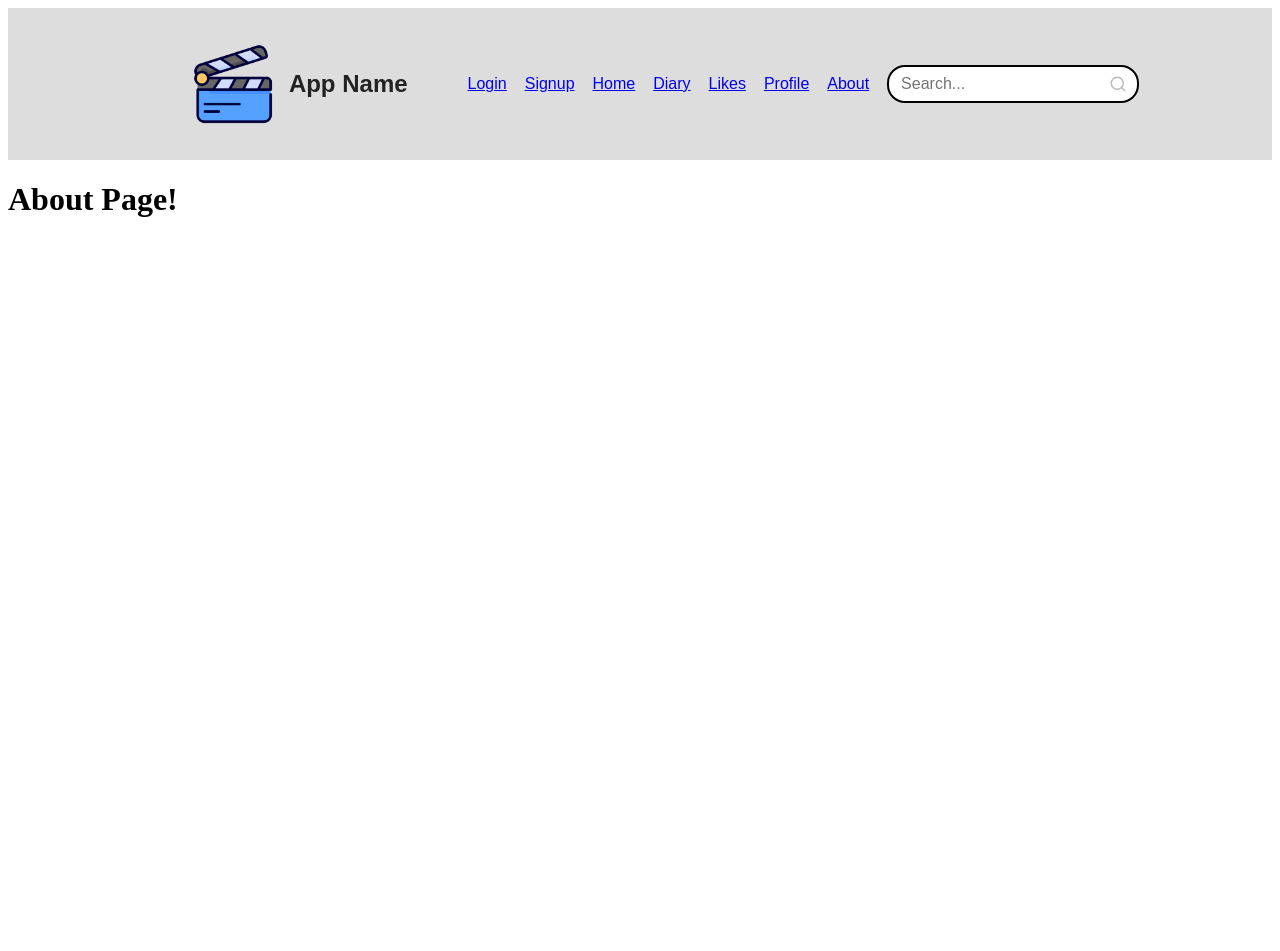
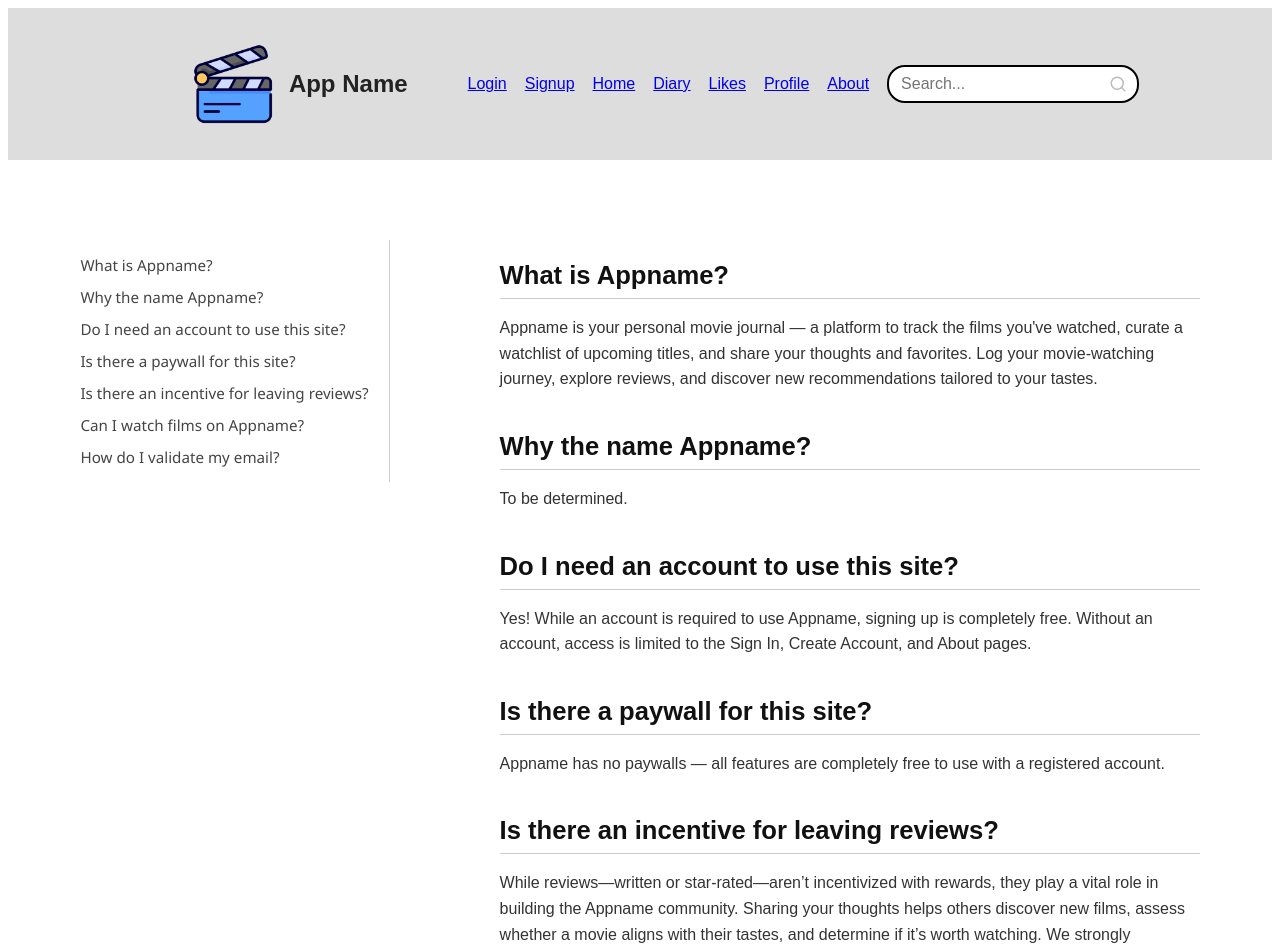
Before and after one commit to Krrithik/AppDev3390-FinalProject, a Vue app in the folder frontend/: page /about in a window 1280 px wide. Shown: the top 951 px of the page. Before the commit the page ends 800 px from the top, so only its background shows below. Built offline with nearby package versions, Linux system fonts and the light colour scheme; the HTML template or start-up script is replaced by a standard one.

Commit message:
Created the About Page UI, no functionality yet, and some categories are yet to be filled out due to finaliziation not being complete

```diff
--- a/frontend/src/views/AboutPage.vue
+++ b/frontend/src/views/AboutPage.vue
@@ -1,10 +1,148 @@
 <script setup>
+//NO FUNCTIONALITY YET
 </script>
 
 <template>
- <h1>About Page!</h1>
+    <div class="aboutLayout">
+
+        <!-- SIDEBAR -->
+        <aside class="sideBar">
+            <div class="sideBarContent">
+                <ul>
+                    <li>What is Appname?</li>
+                    <li>Why the name Appname?</li>
+                    <li>Do I need an account to use this site?</li>
+                    <li>Is there a paywall for this site?</li>
+                    <li>Is there an incentive for leaving reviews?</li>
+                    <li>Can I watch films on Appname?</li>
+                    <li>How do I validate my email?</li>
+                    <!-- ADD/REMOVE STUFF -->
+                </ul>
+            </div>
+        </aside>
+
+        <!-- ABOUT INFO STUFF -->
+        <main class="aboutMain">
+            <div class="block">
+                <h2>What is Appname?</h2>
+                <p>
+                    Appname is your personal movie journal — a platform to track the films you've watched, curate a
+                    watchlist of upcoming titles, and share your thoughts and favorites. Log your movie-watching
+                    journey, explore reviews, and discover new recommendations tailored to your tastes.
+                </p>
+            </div>
+
+            <div class="block">
+                <h2>Why the name Appname?</h2>
+                <p>
+                    To be determined.
+                </p>
+            </div>
+
+            <div class="block">
+                <h2>Do I need an account to use this site?</h2>
+                <p>
+                    Yes! While an account is required to use Appname, signing up is completely free. Without an account,
+                    access is limited to the Sign In, Create Account, and About pages.
+                </p>
+            </div>
+
+            <div class="block">
+                <h2>Is there a paywall for this site?</h2>
+                <p>
+                    Appname has no paywalls — all features are completely free to use with a registered account.
+                </p>
+            </div>
+
+            <div class="block">
+                <h2>Is there an incentive for leaving reviews? </h2>
+                <p>
+                    While reviews—written or star-rated—aren’t incentivized with rewards, they play a vital role in
+                    building the Appname community. Sharing your thoughts helps others discover new films, assess
+                    whether a movie aligns with their tastes, and determine if it’s worth watching. We strongly
+                    encourage all users to contribute reviews and ratings.
+                </p>
+            </div>
+
+            <div class="block">
+                <h2>Can I watch films on Appname?</h2>
+                <p>
+                    Appname is a platform for logging and sharing your movie experiences — it does not offer streaming
+                    or viewing of films. That said, it’s a great way to discover new titles, explore recommendations,
+                    and connect with fellow movie enthusiasts.
+                </p>
+            </div>
+
+            <div class="block">
+                <h2>How do I validate my email?</h2>
+                <p>
+                    krrithik do this!
+                </p>
+            </div>
+            <!-- MORE BLOCKS ADD HERE -->
+
+        </main>
+    </div>
 </template>
 
-<style>
+<style scoped>
+.aboutLayout {
+    display: flex;
+    justify-content: center;
+    gap: 50px;
+    padding: 80px 20px;
+    font-family: sans-serif;
+}
 
+.sideBar {
+    padding-right: 20px;
+}
+
+.sideBarContent {
+    border-right: 1px solid #ccc;
+    padding-right: 20px;
+    display: inline-block;
+    font-family: 'Segoe UI', Tahoma, Geneva, Verdana, sans-serif;
+}
+
+.sideBar ul {
+    list-style: none;
+    padding: 0;
+    font-size: 0.95rem;
+}
+
+.sideBar li {
+    margin-bottom: 12px;
+    color: #444;
+    cursor: pointer;
+}
+
+.sideBar li:hover {
+    color: #209CE6;
+}
+
+.aboutMain {
+    flex: 1;
+    max-width: 700px;
+    margin-left: 40px;
+}
+
+.block {
+    margin-bottom: 40px;
+}
+
+.block h2 {
+    font-size: 1.6rem;
+    margin-bottom: 12px;
+    color: #111;
+    border-bottom: 1px solid #ccc;
+    padding-bottom: 8px;
+}
+
+.block p {
+    font-size: 1rem;
+    line-height: 1.6;
+    color: #333;
+    margin-bottom: 12px;
+}
 </style>
```
